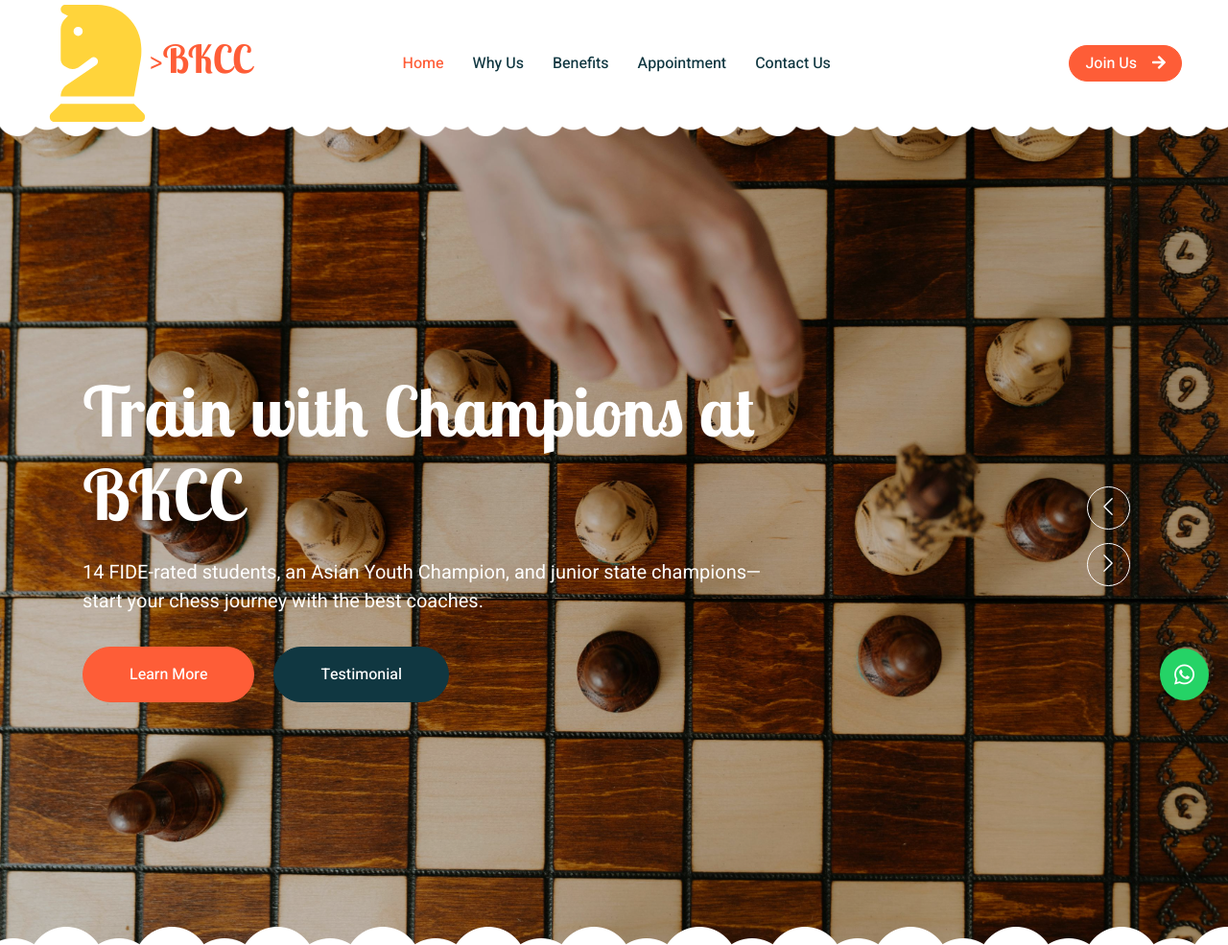
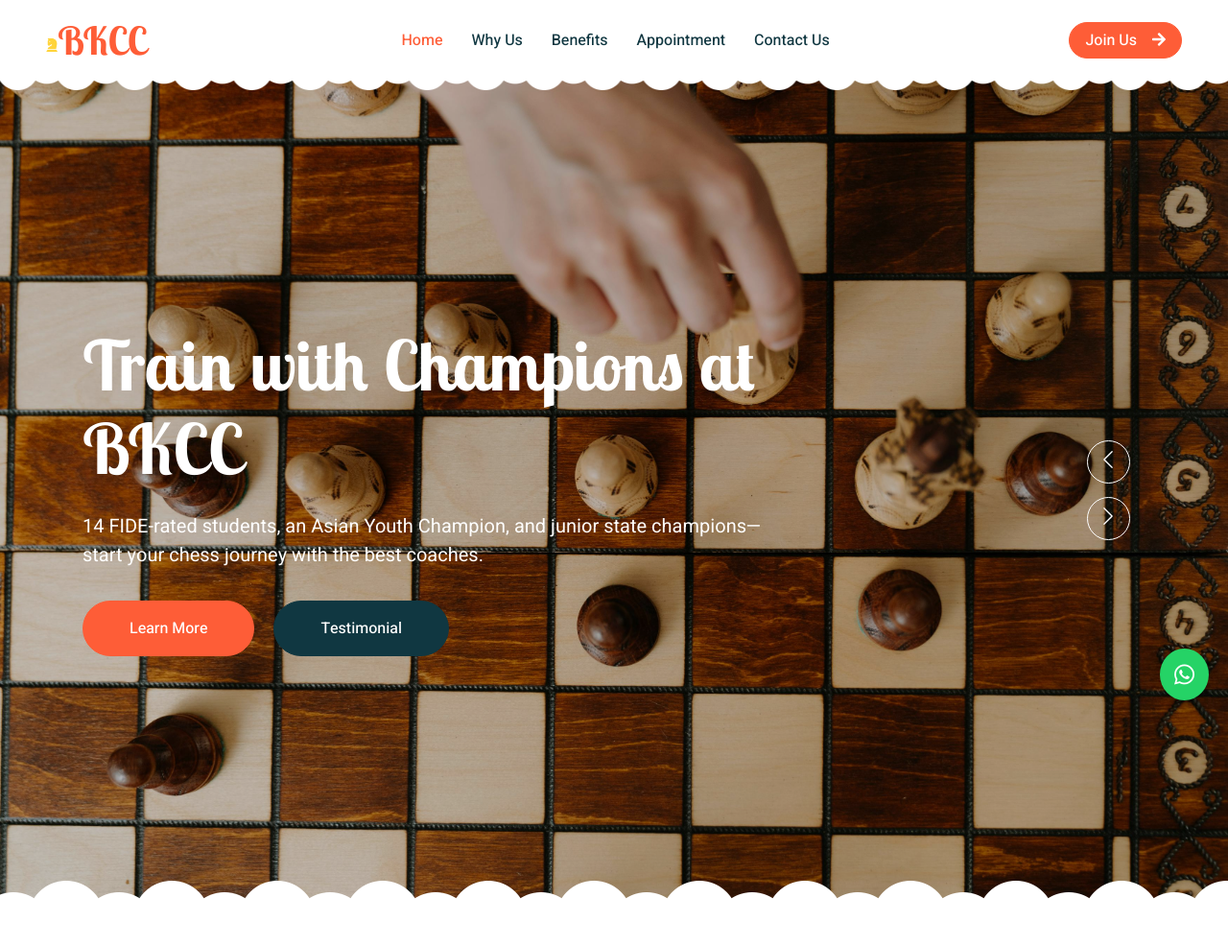
Before and after one commit to syamsahoo/bkcc-new, a plain HTML site: page index.html in a window 1280 px wide. Shown: the top 985 px of the page at 96% size. Drawn offline with nearby package versions, Linux system fonts and the light colour scheme.

Commit message:
Update index.html

```diff
--- a/index.html
+++ b/index.html
@@ -46,7 +46,7 @@
         <nav class="navbar navbar-expand-lg bg-white navbar-light sticky-top px-4 px-lg-5 py-lg-0">
             <a href="index.html" class="navbar-brand">
 
-                <h1 class="m-0 text-primary"><svg xmlns="http://www.w3.org/2000/svg" viewBox="0 0 448 512"><!--!Font Awesome Free 6.7.2 by @fontawesome - https://fontawesome.com License - https://fontawesome.com/license/free Copyright 2025 Fonticons, Inc.--><path fill="#FFD43B" d="M96 48L82.7 61.3C70.7 73.3 64 89.5 64 106.5l0 132.4c0 10.7 5.3 20.7 14.2 26.6l10.6 7c14.3 9.6 32.7 10.7 48.1 3l3.2-1.6c2.6-1.3 5-2.8 7.3-4.5l49.4-37c6.6-5 15.7-5 22.3 0c10.2 7.7 9.9 23.1-.7 30.3L90.4 350C73.9 361.3 64 380 64 400l320 0 28.9-159c2.1-11.3 3.1-22.8 3.1-34.3l0-14.7C416 86 330 0 224 0L83.8 0C72.9 0 64 8.9 64 19.8c0 7.5 4.2 14.3 10.9 17.7L96 48zm24 68a20 20 0 1 1 40 0 20 20 0 1 1 -40 0zM22.6 473.4c-4.2 4.2-6.6 10-6.6 16C16 501.9 26.1 512 38.6 512l370.7 0c12.5 0 22.6-10.1 22.6-22.6c0-6-2.4-11.8-6.6-16L384 432 64 432 22.6 473.4z"/></svg>>BKCC</h1>
+                <h1 class="m-0 text-primary"><svg xmlns="http://www.w3.org/2000/svg" height="14" width="12.25" viewBox="0 0 448 512"><!--!Font Awesome Free 6.7.2 by @fontawesome - https://fontawesome.com License - https://fontawesome.com/license/free Copyright 2025 Fonticons, Inc.--><path fill="#FFD43B" d="M96 48L82.7 61.3C70.7 73.3 64 89.5 64 106.5l0 132.4c0 10.7 5.3 20.7 14.2 26.6l10.6 7c14.3 9.6 32.7 10.7 48.1 3l3.2-1.6c2.6-1.3 5-2.8 7.3-4.5l49.4-37c6.6-5 15.7-5 22.3 0c10.2 7.7 9.9 23.1-.7 30.3L90.4 350C73.9 361.3 64 380 64 400l320 0 28.9-159c2.1-11.3 3.1-22.8 3.1-34.3l0-14.7C416 86 330 0 224 0L83.8 0C72.9 0 64 8.9 64 19.8c0 7.5 4.2 14.3 10.9 17.7L96 48zm24 68a20 20 0 1 1 40 0 20 20 0 1 1 -40 0zM22.6 473.4c-4.2 4.2-6.6 10-6.6 16C16 501.9 26.1 512 38.6 512l370.7 0c12.5 0 22.6-10.1 22.6-22.6c0-6-2.4-11.8-6.6-16L384 432 64 432 22.6 473.4z"/></svg>BKCC</h1>
 
             </a>
             <button type="button" class="navbar-toggler" data-bs-toggle="collapse" data-bs-target="#navbarCollapse">
```
